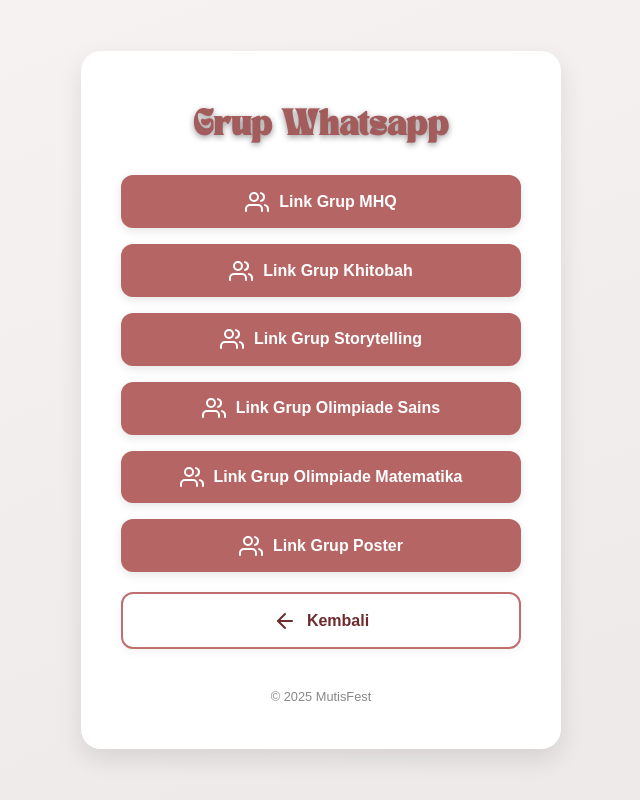
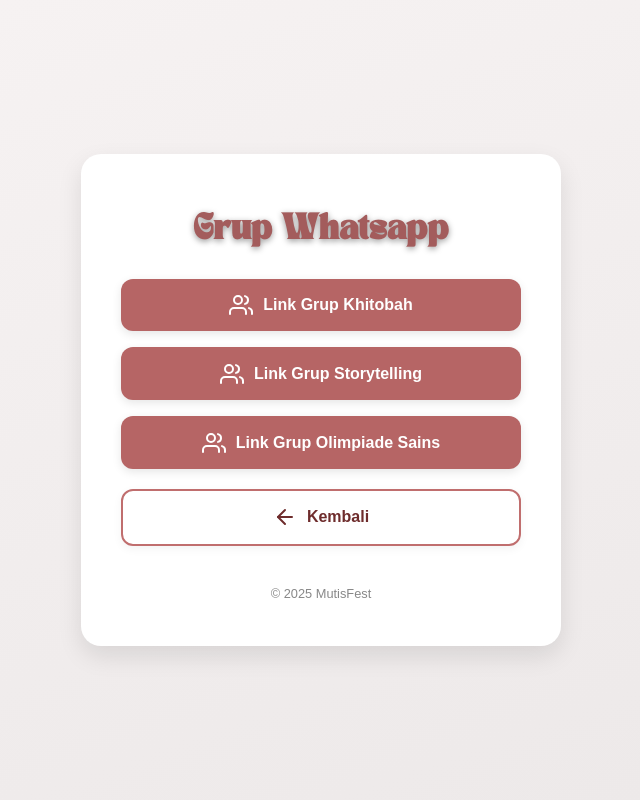
Before and after one commit to MutisFestival/mutisfest-repo, a plain HTML site: page group.html in a window 1280 px wide. Shown: the whole page, without its empty margins (319-959 px from the left). Drawn offline with nearby package versions, Linux system fonts and the light colour scheme.

Commit message:
group.html

```diff
--- a/group.html
+++ b/group.html
@@ -56,10 +56,10 @@
       <h1 class="profile-name">Grup Whatsapp</h1>
 
       <section class="links">
-        <a href="https://chat.whatsapp.com/GeQUfxK2ttFCRza1PWGNbJ?mode=wwt" class="link-item wa" target="_blank">
+        <!-- <a href="https://chat.whatsapp.com/GeQUfxK2ttFCRza1PWGNbJ?mode=wwt" class="link-item wa" target="_blank">
           <i data-feather="users"></i>
           <span>Link Grup MHQ</span>
-        </a>
+        </a> -->
         <a href="https://chat.whatsapp.com/E5WuCZrOzkD7KXCjw0T3W2?mode=wwt" class="link-item wa" target="_blank">
           <i data-feather="users"></i>
           <span>Link Grup Khitobah </span>
@@ -72,14 +72,14 @@
           <i data-feather="users"></i>
           <span>Link Grup Olimpiade Sains</span>
         </a>
-        <a href="https://chat.whatsapp.com/HGZa6rTutCWI5Ha9HtYIWF?mode=wwt" class="link-item wa" target="_blank">
+        <!-- <a href="https://chat.whatsapp.com/HGZa6rTutCWI5Ha9HtYIWF?mode=wwt" class="link-item wa" target="_blank">
           <i data-feather="users"></i>
           <span>Link Grup Olimpiade Matematika</span>
-        </a>
-        <a href="https://chat.whatsapp.com/E5JcPOizo9s3j4836i1vwC?mode=wwt" class="link-item wa" target="_blank">
+        </a> -->
+        <!-- <a href="https://chat.whatsapp.com/E5JcPOizo9s3j4836i1vwC?mode=wwt" class="link-item wa" target="_blank">
           <i data-feather="users"></i>
           <span>Link Grup Poster</span>
-        </a>
+        </a> -->
       </section>
 
       <a href="index.html" class="link-item back-btn">
```
